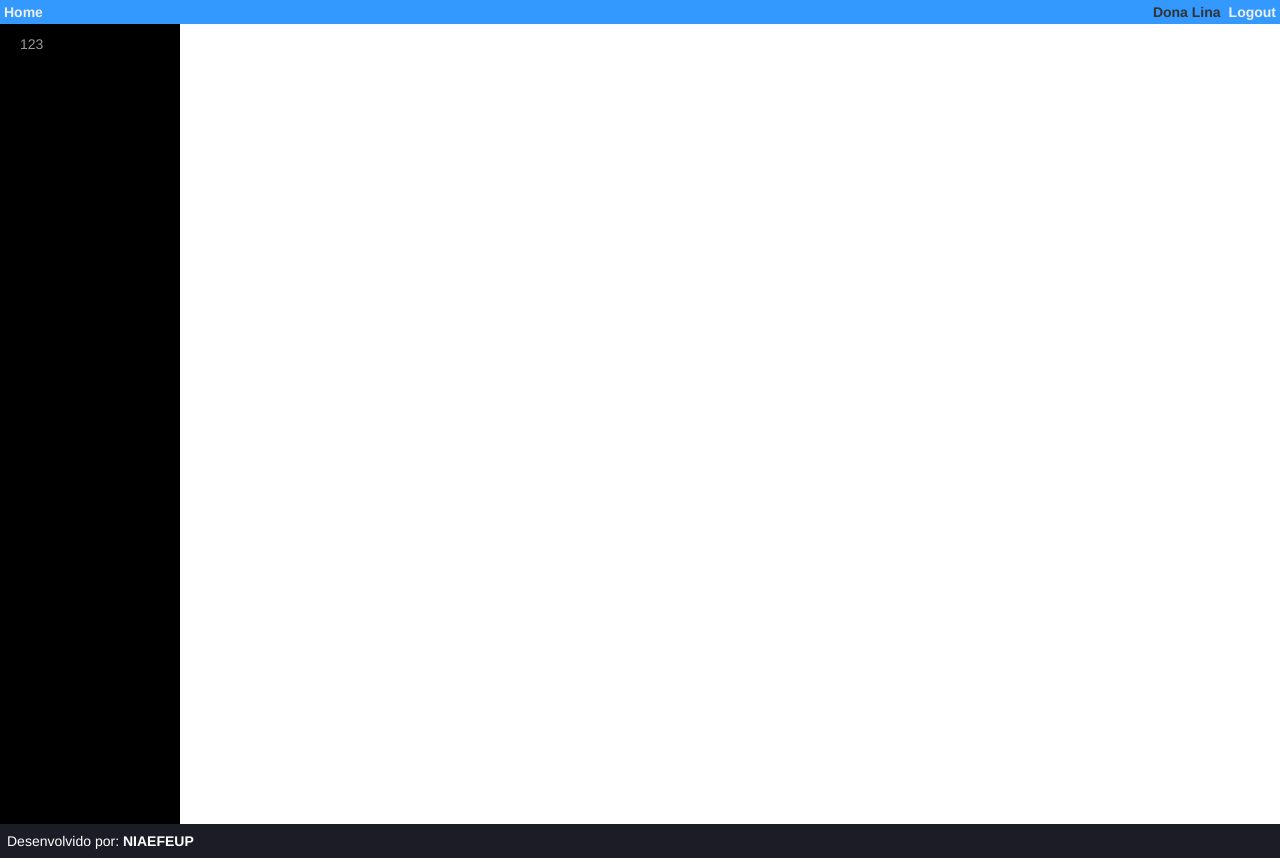
After one commit to NIAEFEUP/examCalendar, a PHP site: page /Templates/template.php in a window 1280 px wide. The commit adds this page. Run offline with PHP 8.4, Linux system fonts and the light colour scheme.

Commit message:
Divididos os ficheiros de template

```diff
--- /dev/null
+++ b/projeto/Interface Web/Templates/footer.html
@@ -0,0 +1,4 @@
+<footer>
+	Desenvolvido por:
+	<a href="//ni.fe.up.pt">NIAEFEUP</a>
+</footer>
--- /dev/null
+++ b/projeto/Interface Web/Templates/header.html
@@ -0,0 +1,5 @@
+<header>
+	<a id="home_button" href="../">Home</a>
+	<a id="logout_button"href="../logout.php">Logout</a>
+	<p id="user_name">Dona Lina</p>
+</header>
--- /dev/null
+++ b/projeto/Interface Web/Templates/sidebar.html
@@ -0,0 +1,5 @@
+<aside id="sidebar-wrapper">
+	<ul class="sidebar-nav">
+		<li><a href="../menu">123</a></li>
+	</ul>
+</aside>
--- a/projeto/Interface Web/Templates/styles/template.css
+++ b/projeto/Interface Web/Templates/styles/template.css
@@ -1,5 +1,11 @@
-html,body{width: 100%;margin: 0;}
-body > *{margin:1%;}
+html,body{
+    width: 100%;
+    height: 100%;
+    margin: 0;
+}
+body > *{
+    margin:1%;
+}
 header > *, header p{
 	display: inline-block;
 	font-weight:bold;
--- a/projeto/Interface Web/Templates/template.html
+++ b/projeto/Interface Web/Templates/template.php
@@ -11,24 +11,11 @@
 </head>
 
 <body>
-	<header>
-		<a id="home_button" href="../">Home</a>
-		<a id="logout_button"href="../logout.php">Logout</a>
-		<p id="user_name">Dona Lina</p>
-	</header>
-
-
-
-	<aside id="sidebar-wrapper">
-		<ul class="sidebar-nav">
-			<li><a href="../menu">123</a></li>
-		</ul>
-	</aside>
-
-	<footer>
-		Desenvolvido por:
-		<a href="//ni.fe.up.pt">NIAEFEUP</a>
-	</footer>
+	<?php
+		include 'header.html';
+		include 'sidebar.html';
+		include 'footer.html';
+	?>
 
   	<script src="./../bootstrap-3.3.6-dist/jquery/jquery.js"></script>
   	<script src="./../bootstrap-3.3.6-dist/js/bootstrap.js"></script>
```
